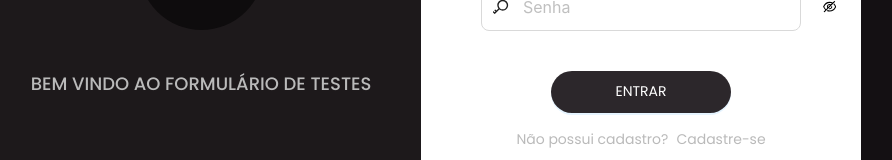
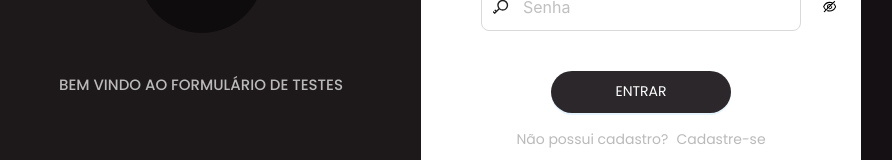
Before and after one commit to Ianvi1/FormTraining, a React (Vite) app: page / in a window 1280 px wide. Shown: the part 392-552 px from the top of the page, without its empty margins (219-1111 px from the left). Built offline with nearby package versions, Linux system fonts and the light colour scheme.

Commit message:
adicionando ajuste de tamanho na fonte

```diff
--- a/src/assets/styles/LoginScreen.styles.ts
+++ b/src/assets/styles/LoginScreen.styles.ts
@@ -84,7 +84,7 @@ export const DescRegisterContainer = styled.div`
 
 export const TextLeftSide = styled.h2`
   font-family:'Poppins';
-  font-size: 18px;
+  font-size: 15px;
   font-weight: 500;
   text-align: center;
   color: #bababa;
```
